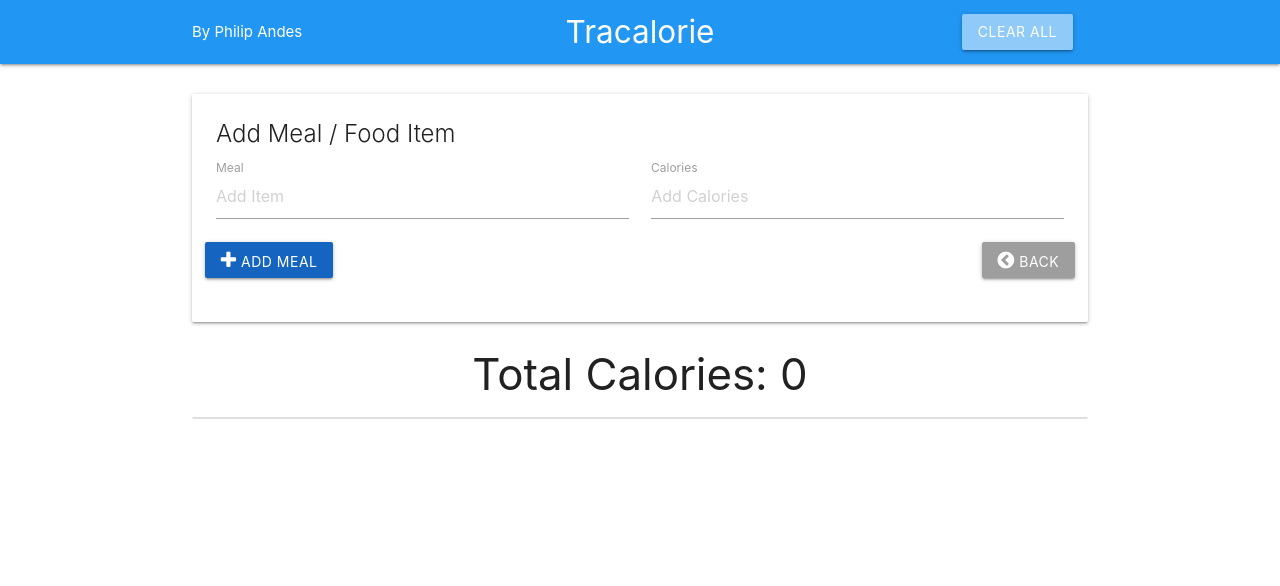
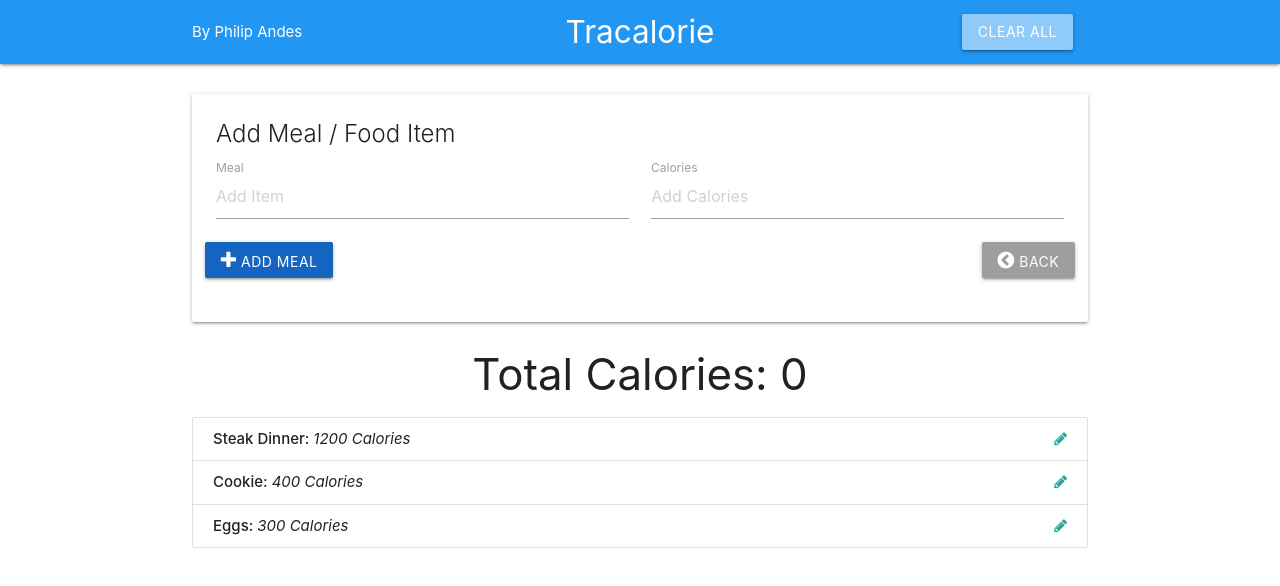
Before and after one commit to PhilipAndes/JavaScript-Tracalorie-Project-Using-The-Module-Pattern, a plain HTML site: page index.html in a window 1280 px wide. Drawn offline with nearby package versions, Linux system fonts and the light colour scheme.

Commit message:
Get & Populate Items

```diff
--- a/app.js
+++ b/app.js
@@ -29,21 +29,58 @@ const ItemCtrl = (function() {
 
     // Public methods:
     return {
+        // Let create a function getItems:
+        getItems: function(){
+            // All we doing here is:
+            return data.items;
+        },
         logData: function(){
             return data;
         }
     }
 })();
 
+
+
 // UI Controller
 const UICtrl = (function() {
+    // the #item-list can be changed at any time, and we dont want to go through all our javascript and change it each indivitual one
+    // So what we do, is create a object called UI selectors
+    // Any class or id we use inside of a selector we want to put inside here:
+    const UISelectors = {
+        itemList: '#item-list'
+    }
 
     // Public methods:
     return {
+        populateItemList(items){
+            // We want to loop through the items, and make each one into a list item <li> and insert it into the <ul>
+            // So lets define a variable to html and set it to nothing:
+            let html = '';
+            // Then take the items and loop through them:
+            // And remember a forEach takes in a callback function:
+            // Give it an indentifier (item)
+            items.forEach(function(item){
+                // Then lets take that html variable from above and append to it:
+                // We are going to have a <li> and we it to have a id, which would be item- the actual id of the item so that is going to be a variable:
+                // It is also going to have a class
+                // So everytime it loops true an <li> will  be added to the html variable above
+                html += `<li class="collection-item" id="item-${item.id}">
+                <strong>${item.name}: </strong> <em>${item.calories}  Calories</em>
+                <a href="#" class="secondary-content">
+                    <i class="edit-item fa fa-pencil"></i>
+                </a>
+            </li>`;
+            });
+            // So now we want to take all these <li>'s and put them into the <ul> in the application
+            // So select the id from the DOM and change it to the variable html from above
+            // See the UISelector object above for more info
+            document.querySelector(UISelectors.itemList).innerHTML = html;
+        }
+    }
+})();
 
-    }
 
-})();
 
 // App Controller
 const App = (function(ItemCtrl, UICtrl) {
@@ -55,7 +92,15 @@ const App = (function(ItemCtrl, UICtrl) {
     // So as you can see, all these modules are going to work very close together
     return {
         init: function(){
-            console.log('Initializing App....');
+            // Fetch items from data structure
+            // We want the getItem when the application initializes so we have to call it here:
+            // We are going to put the result of that in a variable:
+            const items = ItemCtrl.getItems();
+            // Remember the UI controller is going to take care of anything what is taking place on the UI, and populating the list on the UI with our items
+            // So what we want to do now is take the items we get from the item controller:
+            // Populate list with items:
+            // So we gonna have  a UI function or method, and we going to pass in the items we fetch above
+            UICtrl.populateItemList(items);
         }
     }
 
```
Also changed, not shown: index.html (+3 -3 lines).
